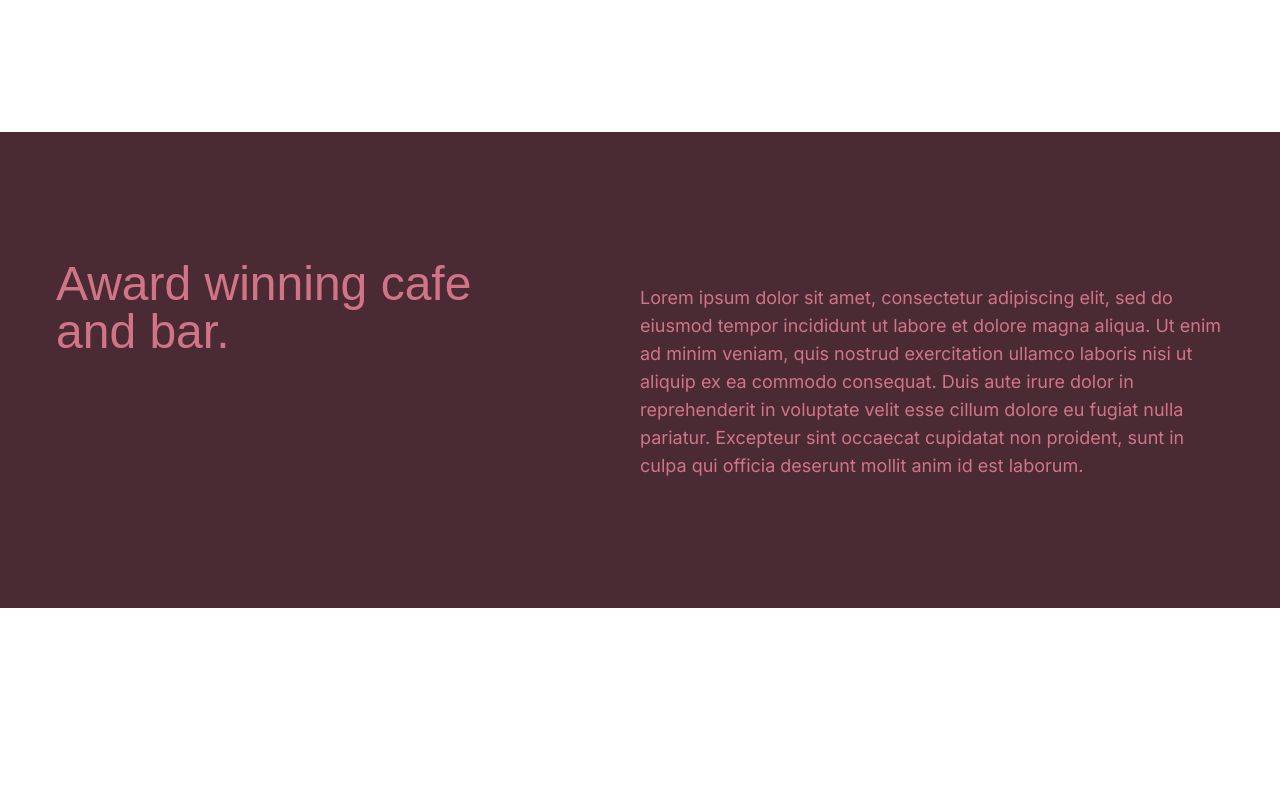
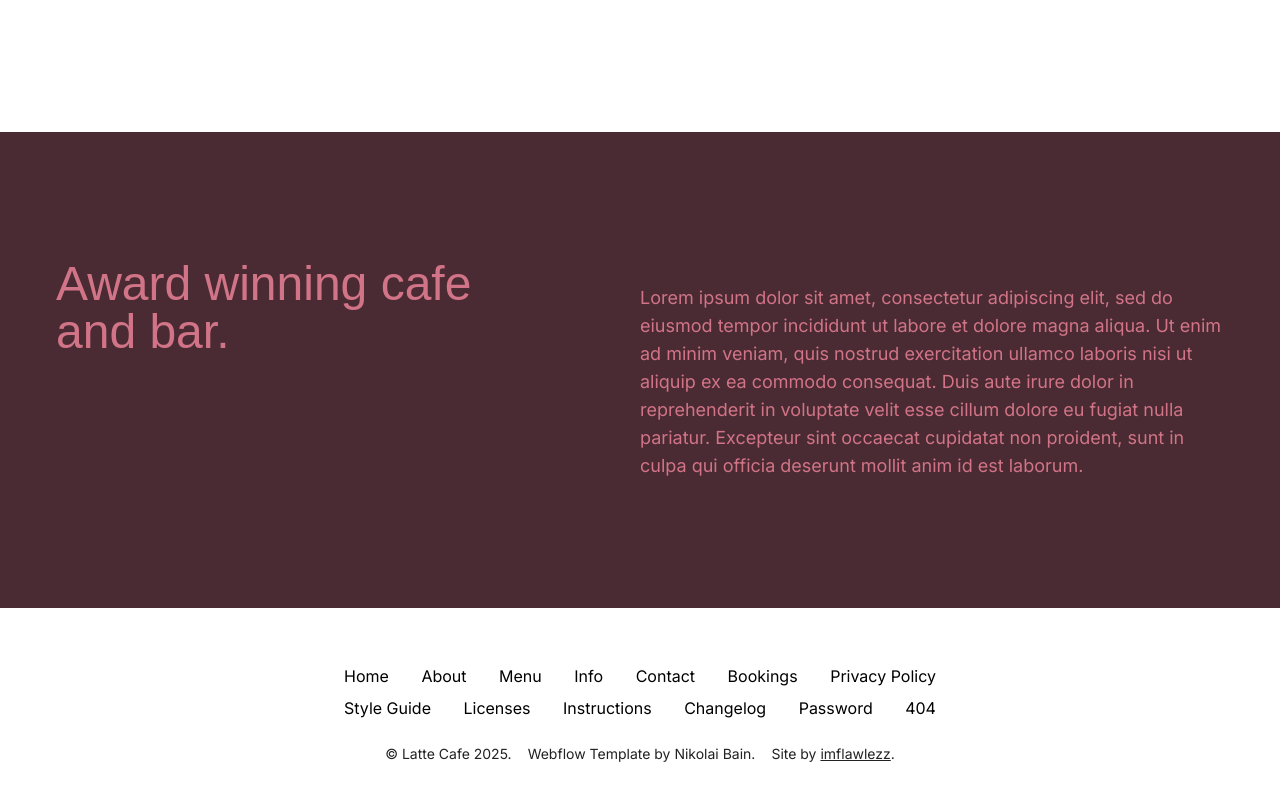
Before and after one commit to imflawlezz/latte-cafe-landing, a Next.js app: page / in a window 1280 px wide. Shown: the part 4031-4831 px from the top of the page. Before the commit the page ends 4639 px from the top, so only its background shows below. Built offline with nearby package versions, Linux system fonts and the light colour scheme; a web font is replaced by a local one.

Commit message:
feat: add "Footer" section, adjust page.tsx layout

```diff
--- a/src/app/page.tsx
+++ b/src/app/page.tsx
@@ -5,6 +5,7 @@ import {Menu} from "@/components/sections/Menu";
 import {Info} from "@/components/sections/Info";
 import {Gallery} from "@/components/sections/Gallery";
 import {Description} from "@/components/sections/Description";
+import {Footer} from "@/components/sections/Footer";
 
 export default function Home() {
     return (
@@ -16,6 +17,7 @@ export default function Home() {
             <Info />
             <Gallery />
             <Description />
+            <Footer />
         </>
     );
 }
--- /dev/null
+++ b/src/components/sections/Footer.tsx
@@ -0,0 +1,46 @@
+import Link from "next/link";
+
+const footerLinks = [
+    "Home",
+    "About",
+    "Menu",
+    "Info",
+    "Contact",
+    "Bookings",
+    "Privacy Policy",
+    "Style Guide",
+    "Licenses",
+    "Instructions",
+    "Changelog",
+    "Password",
+    "404",
+];
+
+export const Footer = () => {
+    return (
+        <footer className="max-w-2xl flex flex-col sm:items-center mx-auto px-10 py-14 sm:text-center text-[var(--footer-primary)] space-y-6">
+            <div className="flex flex-col sm:flex-row sm:flex-wrap justify-between gap-x-6 gap-y-2 text-xl sm:text-base text-black">
+                {footerLinks.map((label) => (
+                    <Link
+                        key={label}
+                        href="/"
+                        className="hover:underline transition-colors"
+                    >
+                        {label}
+                    </Link>
+                ))}
+            </div>
+
+            <div className="flex flex-col sm:flex-row items-center gap-4 text-sm text-[var(--footer-secondary)]">
+                <span>© Latte Cafe 2025.</span>
+                <span>Webflow Template by Nikolai Bain.</span>
+                <span>
+                    Site by{" "}
+                    <a href="https://github.com/imflawlezz" className="underline hover:text-black" target="_blank">
+                        imflawlezz
+                    </a>.
+                </span>
+            </div>
+        </footer>
+    );
+};
```
